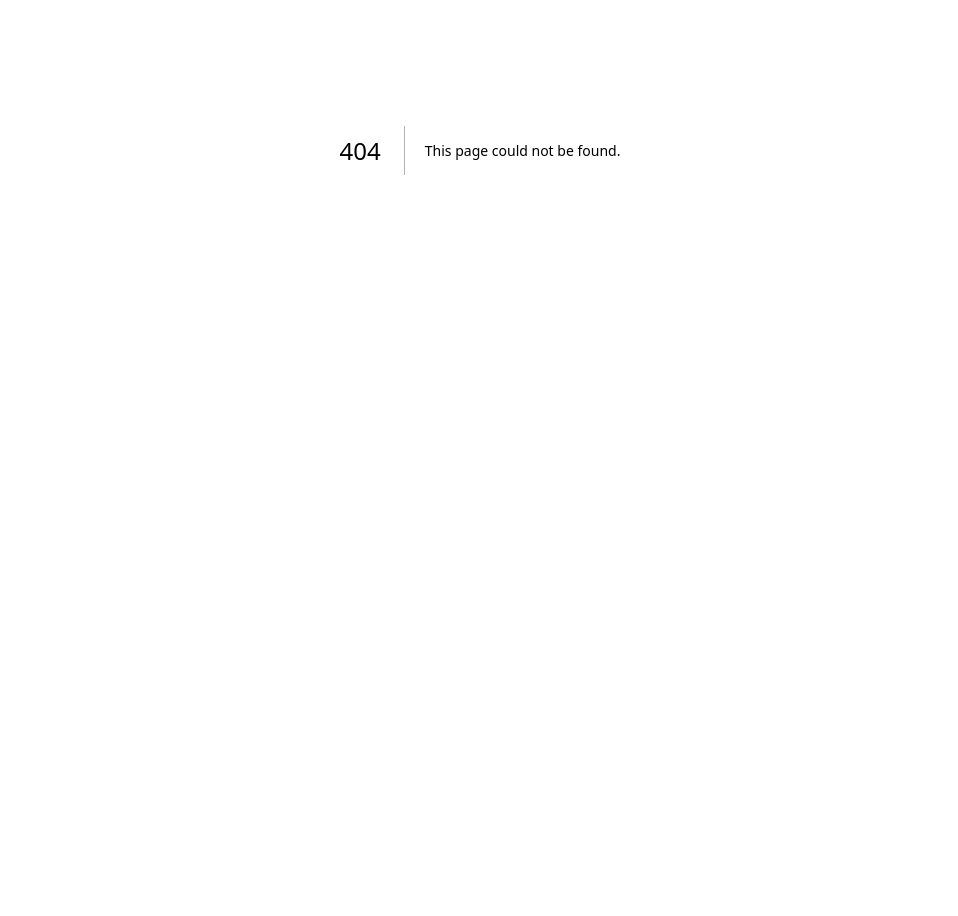
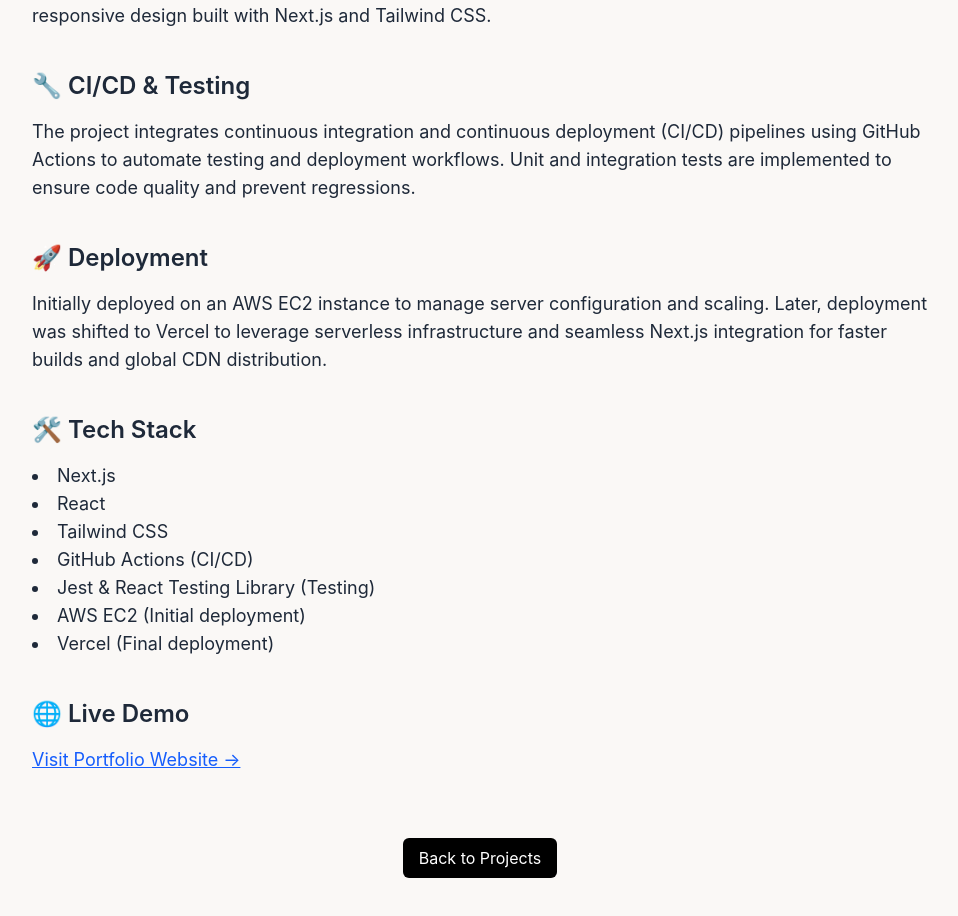
Before and after one commit to jayesh0104/jayeshdagaportfolio, a Next.js app: page /projects/portfolio-website in a window 1280 px wide. Before the commit this address had no page. Shown: the part 250-1166 px from the top of the page, without its empty margins (160-1118 px from the left). Before the commit the page ends 800 px from the top, so only its background shows below. Built offline with nearby package versions, Linux system fonts and the light colour scheme.

Commit message:
adding new project

```diff
--- a/public/projects.json
+++ b/public/projects.json
@@ -5,5 +5,12 @@
     "description": "A developer tool that analyzes LLM prompts based on key principles like context, formatting, and constraints, helping prompt engineers craft better instructions for AI.",
     "color": "bg-[#E7F5FF]",
     "image": "/images/prompt-analyzer.jpg"
+  },
+  {
+    "title": "Portfolio Website",
+    "category": "Next.js / CI/CD / Deployment",
+    "description": "A personal portfolio website showcasing projects and skills with integrated CI/CD, automated testing, initially deployed on AWS EC2, and finally deployed on Vercel for optimal performance.",
+    "color": "bg-[#FFF7E6]",
+    "folder": "portfolio"
   }
 ]
--- /dev/null
+++ b/src/app/projects/portfolio-website/page.js
@@ -0,0 +1,82 @@
+'use client';
+
+import Link from 'next/link';
+import { useState, useEffect } from 'react';
+
+export default function Project2() {
+  const [hydrated, setHydrated] = useState(false);
+  useEffect(() => setHydrated(true), []);
+
+  if (!hydrated) return null;
+  return (
+    <div className="min-h-screen bg-[#FAF8F6] text-gray-800 p-6 sm:p-10 lg:p-20">
+      <h1 className="text-4xl sm:text-5xl font-bold text-center mb-12">Portfolio Website</h1>
+
+      {/* Overview */}
+      <section className="max-w-4xl mx-auto mb-10">
+        <h2 className="text-2xl font-semibold mb-4">📌 Overview</h2>
+        <p className="text-lg leading-7">
+          This portfolio website showcases my projects, skills, and professional journey.
+          It features a clean and responsive design built with Next.js and Tailwind CSS.
+        </p>
+      </section>
+
+      {/* CI/CD and Testing */}
+      <section className="max-w-4xl mx-auto mb-10">
+        <h2 className="text-2xl font-semibold mb-4">🔧 CI/CD & Testing</h2>
+        <p className="text-lg leading-7">
+          The project integrates continuous integration and continuous deployment (CI/CD) pipelines
+          using GitHub Actions to automate testing and deployment workflows.
+          Unit and integration tests are implemented to ensure code quality and prevent regressions.
+        </p>
+      </section>
+
+      {/* Deployment */}
+      <section className="max-w-4xl mx-auto mb-10">
+        <h2 className="text-2xl font-semibold mb-4">🚀 Deployment</h2>
+        <p className="text-lg leading-7">
+          Initially deployed on an AWS EC2 instance to manage server configuration and scaling.
+          Later, deployment was shifted to Vercel to leverage serverless infrastructure and seamless
+          Next.js integration for faster builds and global CDN distribution.
+        </p>
+      </section>
+
+      {/* Tech Stack */}
+      <section className="max-w-4xl mx-auto mb-10">
+        <h2 className="text-2xl font-semibold mb-4">🛠️ Tech Stack</h2>
+        <ul className="list-disc list-inside text-lg leading-7">
+          <li>Next.js</li>
+          <li>React</li>
+          <li>Tailwind CSS</li>
+          <li>GitHub Actions (CI/CD)</li>
+          <li>Jest & React Testing Library (Testing)</li>
+          <li>AWS EC2 (Initial deployment)</li>
+          <li>Vercel (Final deployment)</li>
+        </ul>
+      </section>
+
+      {/* Live Demo */}
+      <section className="max-w-4xl mx-auto mb-16">
+        <h2 className="text-2xl font-semibold mb-4">🌐 Live Demo</h2>
+        <a
+          href="https://jayeshdaga.vercel.app/"
+          target="_blank"
+          rel="noopener noreferrer"
+          className="text-blue-600 underline hover:text-blue-800 text-lg"
+        >
+          Visit Portfolio Website →
+        </a>
+      </section>
+
+      {/* Back to Projects */}
+      <div className="text-center mt-12">
+        <Link
+          href="/projects"
+          className="inline-block bg-black text-white py-2 px-4 rounded-md hover:bg-gray-800 transition-all duration-300"
+        >
+          Back to Projects
+        </Link>
+      </div>
+    </div>
+  );
+}
--- a/src/app/projects/project2/page.js
+++ /dev/null
@@ -1,20 +0,0 @@
-// app/projects/project2/page.js
-
-import Link from 'next/link';
-
-export default function Project2() {
-  return (
-    <div className="min-h-screen bg-[#FAF8F6] text-gray-800 p-6 sm:p-10 lg:p-20">
-      <h1 className="text-4xl sm:text-5xl font-bold text-center mb-12">Project 2</h1>
-
-      {/* Your project content here */}
-
-      {/* Back to Projects link */}
-      <div className="text-center mt-12">
-        <Link href="/projects" className="inline-block bg-black text-white py-2 px-4 rounded-md hover:bg-gray-800 transition-all duration-300">
-          Back to Projects
-        </Link>
-      </div>
-    </div>
-  );
-}
```
Lines whose indentation alone changed are shown as unchanged.
